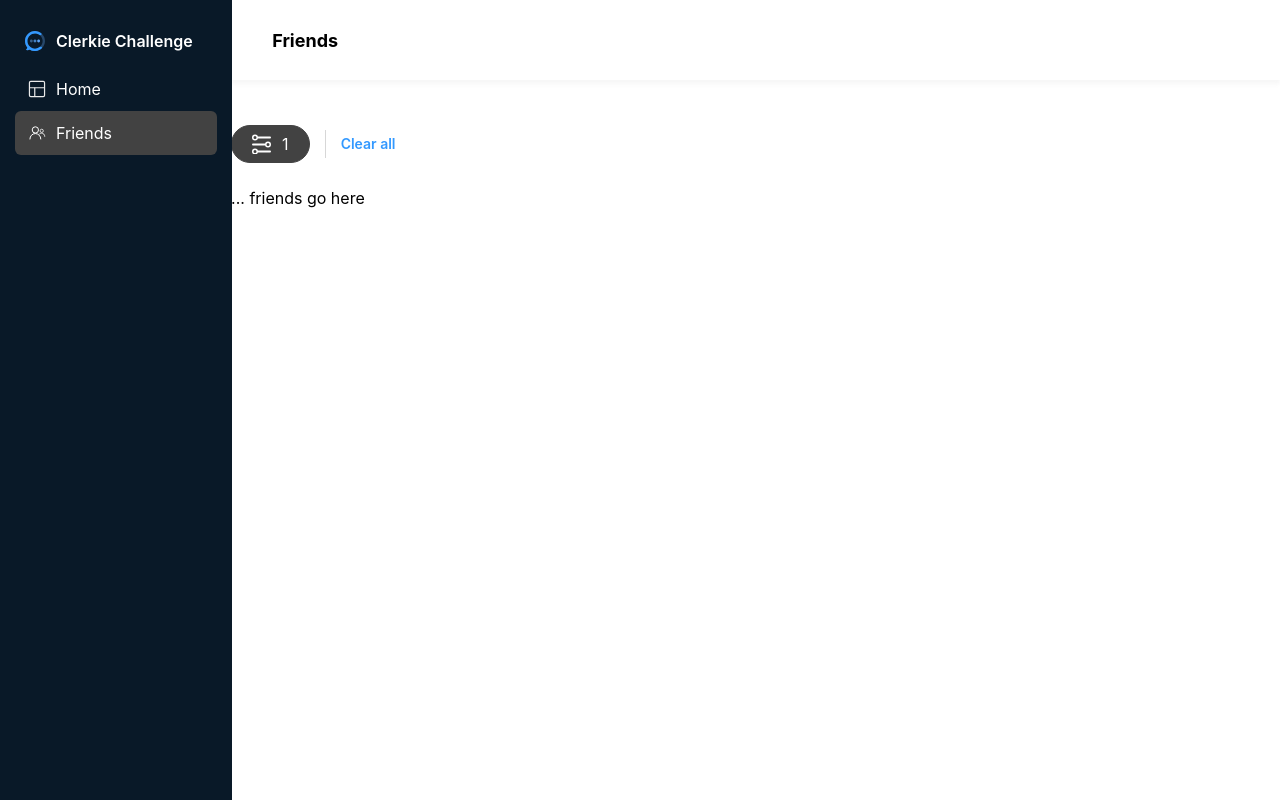
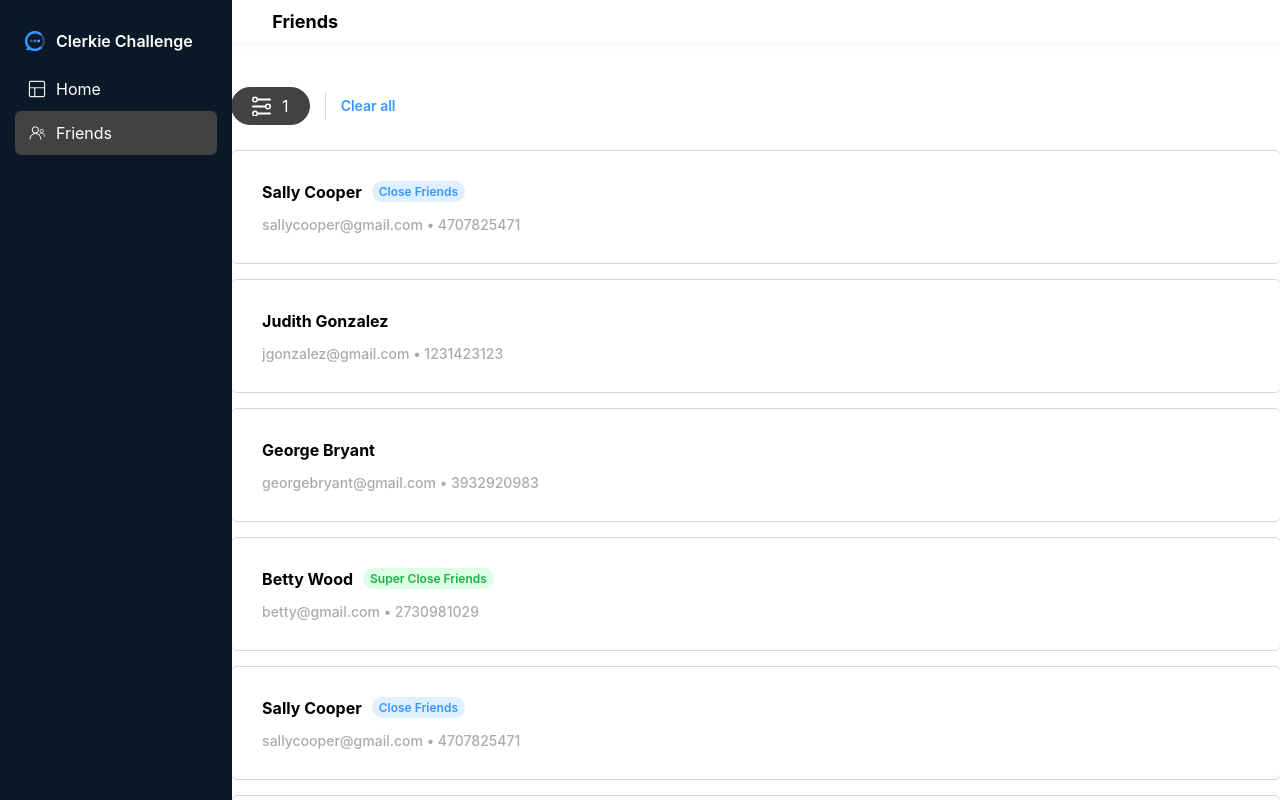
Before and after one commit to DillPickleSwimmer/Clerkie-FE-Challenge, a Next.js app: page /friends in a window 1280 px wide. Built offline with nearby package versions, Linux system fonts and the light colour scheme.

Commit message:
style friends rows

```diff
--- /dev/null
+++ b/components/Friend.tsx
@@ -0,0 +1,39 @@
+import React from 'react';
+import styles from '@/styles/Friend.module.css';
+
+enum FriendStatus {
+    normal,
+    close,
+    superClose
+}
+
+
+type Friend = {
+    name: string,
+    email: string,
+    phone: number,
+    status: FriendStatus
+}
+
+function FriendStatusIcon({status}: {status: FriendStatus}) {
+    switch(status) {
+        case FriendStatus.close:
+            return <span className={[styles.status, styles.closeFriends].join(" ")}>Close Friends</span>;
+        case FriendStatus.superClose:
+            return <span className={[styles.status, styles.superCloseFriends].join(" ")}>Super Close Friends</span>;
+        default:
+            return null;
+    }
+}
+
+export default function Friend({friend}: {friend: Friend}) {
+    return <div className={styles.friend}>
+        <div className={styles.header}>
+            <span className={styles.name}>{friend.name}</span>
+            <FriendStatusIcon status={friend.status} />
+        </div>
+        <div className={styles.details}>
+            {`${friend.email} • ${friend.phone}`}
+        </div>
+    </div>;
+}
--- a/components/FriendsList.tsx
+++ b/components/FriendsList.tsx
@@ -3,6 +3,83 @@ import React from "react";
 import styles from '@/styles/FriendsList.module.css';
 import Icon from '@/components/Icon';
 import { IconTypes } from "@/components/Icon";
+import Friend from '@/components/Friend';
+
+enum FriendStatus {
+    normal,
+    close,
+    superClose
+}
+
+type Friend = {
+    name: string,
+    email: string,
+    phone: number,
+    status: FriendStatus
+}
+
+const MOCK_FRIENDS: Array<Friend> = [
+    {
+        name: "Sally Cooper",
+        email: "sallycooper@gmail.com",
+        phone: 4707825471,
+        status: FriendStatus.close
+    },
+    {
+        name: "Judith Gonzalez",
+        email: "jgonzalez@gmail.com",
+        phone: 1231423123,
+        status: FriendStatus.normal
+    },
+    {
+        name: "George Bryant",
+        email: "georgebryant@gmail.com",
+        phone: 3932920983,
+        status: FriendStatus.normal
+    },
+    {
+        name: "Betty Wood",
+        email: "betty@gmail.com",
+        phone: 2730981029,
+        status: FriendStatus.superClose
+    },
+    {
+        name: "Sally Cooper",
+        email: "sallycooper@gmail.com",
+        phone: 4707825471,
+        status: FriendStatus.close
+    },
+    {
+        name: "Sally Cooper",
+        email: "sallycooper@gmail.com",
+        phone: 4707825471,
+        status: FriendStatus.close
+    },
+    {
+        name: "Sally Cooper",
+        email: "sallycooper@gmail.com",
+        phone: 4707825471,
+        status: FriendStatus.close
+    },
+    {
+        name: "Sally Cooper",
+        email: "sallycooper@gmail.com",
+        phone: 4707825471,
+        status: FriendStatus.close
+    },
+    {
+        name: "Sally Cooper",
+        email: "sallycooper@gmail.com",
+        phone: 4707825471,
+        status: FriendStatus.close
+    },
+    {
+        name: "Sally Cooper",
+        email: "sallycooper@gmail.com",
+        phone: 4707825471,
+        status: FriendStatus.close
+    },
+]
 
 export default function FriendsList() {
     const [filtersOpen, setFiltersOpen] = React.useState(false);
@@ -31,7 +108,7 @@ export default function FriendsList() {
                 </span>
             </div>
             <div>
-                ... friends go here
+                {MOCK_FRIENDS.map((friend, i) => <Friend key={i} friend={friend}/>)}
             </div>
         </>
     );
--- a/components/PageLayout.tsx
+++ b/components/PageLayout.tsx
@@ -5,7 +5,7 @@ export default function PageLayout({title, children}: {title: string, children:
     return (
         <div className={styles.layout}>
             <header className={styles.header}>{title}</header>
-            <div className={styles.content}>{children}</div>
+            <div className={styles.contentWrapper}><div className={styles.content}>{children}</div></div>
         </div>
     )
 }
--- /dev/null
+++ b/styles/Friend.module.css
@@ -0,0 +1,48 @@
+.friend {
+    height: 114px;
+    margin-bottom: 15px;
+    padding: 0px 30px;
+
+    display: flex;
+    flex-direction: column;
+    justify-content: center;
+
+    border: 1px solid var(--text-disabled);
+    border-radius: 6px;
+}
+
+.header {
+    display: flex;
+    align-items: center;
+    margin-bottom: 14px;
+}
+
+.name {
+    font-weight: 700;
+}
+
+.status {
+    margin-left: 10px;
+    padding: 3px 7px;
+
+    border-radius: 21px;
+
+    font-size: 12px;
+    font-weight: 600;
+}
+
+.status.closeFriends {
+    color: #3399FF;
+    background-color: #DFEFFF;
+}
+
+.status.superCloseFriends {
+    color: #19B444;
+    background-color: #DCFFE6;
+}
+
+.details {
+    color: var(--text-secondary);
+    font-size: 14px;
+    font-weight: 500;
+}
--- a/styles/PageLayout.module.css
+++ b/styles/PageLayout.module.css
@@ -18,12 +18,16 @@
     box-shadow: 0px 4px 4px rgba(162, 162, 162, 0.1);
 }
 
+.contentWrapper {
+    display: flex;
+    flex-direction: column;
+    flex-grow: 1;
+    align-items: center;
+
+    overflow: scroll;
+}
+
 .content {
     margin: 45px;
     width: 1050px;
-
-    flex-grow: 1;
-    align-self: center;
-
-    overflow: scroll;
 }
--- a/styles/globals.css
+++ b/styles/globals.css
@@ -1,15 +1,19 @@
 :root {
   /* Global Theme Variables Here */
-  font-family: 'Inter', sans-serif;
-  font-size: 16px;
-
-  --text-disabled: #D7D7D7;
+  --text-primary: black;
+  --text-secondary: #ABABAB;
+  --text-disabled: var(--disabled);
   --text-active: #3399FF;
 
   --dark-background: #091928;
   --dark-background-text: white;
 
   --selected: #424242;
+  --disabled:  #D7D7D7;
+
+  font-family: 'Inter', sans-serif;
+  font-size: 16px;
+  color: var(--text-primary);
 }
 
 /* @media (prefers-color-scheme: dark) {
```
